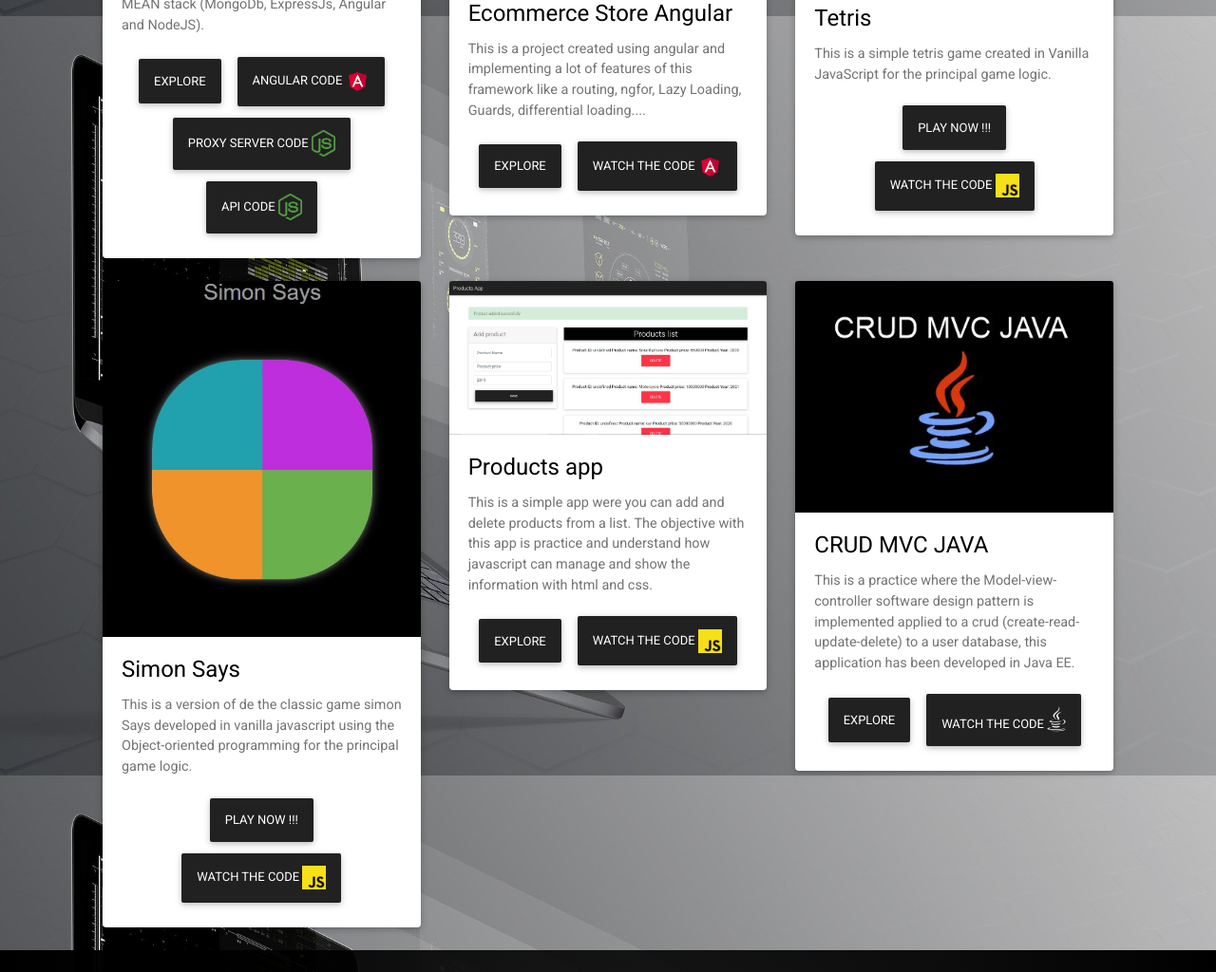
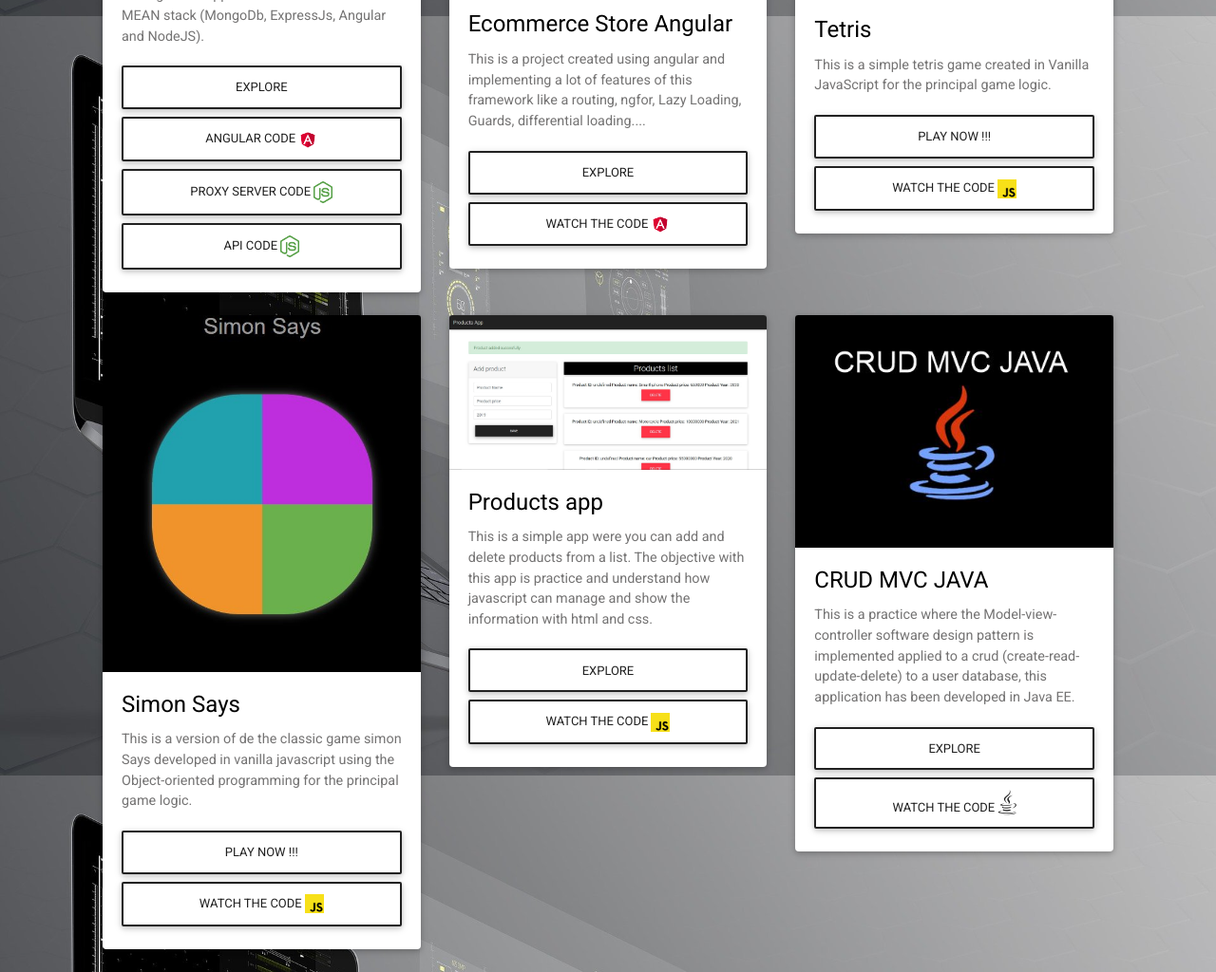
Before and after one commit to DavidCZ94/DavidCz94.github.io, a plain HTML site: page index.html in a window 1280 px wide. Shown: the part 1583-2607 px from the top of the page at 95% size. Drawn offline with nearby package versions, Linux system fonts and the light colour scheme; some packages are replaced by stand-ins of ours; a script that the page names is missing.

Commit message:
Know my projects tittlel and buttoms adjusted.

```diff
--- a/css/styles.css
+++ b/css/styles.css
@@ -146,7 +146,8 @@ body {
 }
 
 #myWork .btn img{
-  width: 25px;
+  width: 20px;
+  margin: 0;
 }
 
 #contact {
--- a/index.html
+++ b/index.html
@@ -107,8 +107,20 @@
       <div class="container text-center">
         <div class="row">
           <div class="col text-upercase">
-            <small class="text-uppercase">Know</small>
-            <h3>my projects</h2>
+            <small class="text-uppercase">
+              <h4>
+                <strong>
+                  Know
+                </strong>
+              </h4>
+            </small>
+            <h3>
+              <h2>
+                <strong>
+                  my projects
+                </strong>
+              </h2>
+            </h2>
           </div>
         </div>
         <div class="row pr-1 pl-1 mr-1 ml-1 pr-md-0 pl-md-0 mr-md-2 ml-md-2">
@@ -131,20 +143,20 @@
                 <p class="card-text">This is an app designed to perform inventory management application created with the MEAN stack (MongoDb, ExpressJs, Angular and NodeJS).</p>
                 <!-- Provides extra visual weight and identifies the primary action in a set of buttons -->
                 <div class="text-center">
-                  <a href="https://relaxed-goldwasser-0f4e20.netlify.app" type="buttom" target="_blank" class="btn btn-dark px-3">
+                  <a href="https://relaxed-goldwasser-0f4e20.netlify.app" type="buttom" target="_blank" class="btn btn-outline-dark btn-block px-3 my-1">
                     Explore
                   </a>
-                  <a href="https://github.com/DavidCZ94/products-app-MEAN-frontend" type="buttom" target="_blank" class="btn btn-dark px-3">
+                  <a href="https://github.com/DavidCZ94/products-app-MEAN-frontend" type="buttom" target="_blank" class="btn btn-outline-dark btn-block px-3 my-1">
                     Angular code
                     <img src="Assets/Angular-Logo.png"alt="Angular logo">
                   </a>
-                  <a href="https://github.com/DavidCZ94/products-app-mean-proxy-server" type="buttom" target="_blank" class="btn btn-dark px-3">
+                  <a href="https://github.com/DavidCZ94/products-app-mean-proxy-server" type="buttom" target="_blank" class="btn btn-outline-dark btn-block px-3 my-1">
                     Proxy server code
-                    <img src="Assets/nodejs-logo.png"alt="Angular logo">
+                    <img src="Assets/nodejs-logo.png"alt="Nodejs logo">
                   </a>
-                  <a href="https://github.com/DavidCZ94/products-app-MEAN-api-server" type="buttom" target="_blank" class="btn btn-dark px-3">
+                  <a href="https://github.com/DavidCZ94/products-app-MEAN-api-server" type="buttom" target="_blank" class="btn btn-outline-dark btn-block px-3 my-1">
                     API code
-                    <img src="Assets/nodejs-logo.png"alt="Angular logo">
+                    <img src="Assets/nodejs-logo.png"alt="NodeJs logo">
                   </a>
                 </div>
               </div>
@@ -171,8 +183,10 @@
                 <p class="card-text">This is a project created using angular and implementing a lot of features of this framework like a routing, ngfor, Lazy Loading, Guards, differential loading....</p>
                 <!-- Provides extra visual weight and identifies the primary action in a set of buttons -->
                 <div class="text-center">
-                  <a href="https://davidcz94.github.io/ecommerce-store-angular/" type="buttom" target="_blank" class="btn btn-dark px-3">Explore</a>
-                  <a href="https://github.com/DavidCZ94/ecommerce-store-angular" type="buttom" target="_blank" class="btn btn-dark px-3">
+                  <a href="https://davidcz94.github.io/ecommerce-store-angular/" type="buttom" target="_blank" class="btn btn-outline-dark btn-block px-3 my-1">
+                    Explore
+                  </a>
+                  <a href="https://github.com/DavidCZ94/ecommerce-store-angular" type="buttom" target="_blank" class="btn btn-outline-dark btn-block px-3 my-1">
                     Watch the code
                     <img src="Assets/Angular-Logo.png"alt="Angular logo">
                   </a>
@@ -201,8 +215,8 @@
                 <p class="card-text">This is a simple tetris game created in Vanilla JavaScript for the principal game logic.</p>
                 <!-- Provides extra visual weight and identifies the primary action in a set of buttons -->
                 <div class="text-center">
-                  <a href="https://davidcz94.github.io/tetris/" type="buttom" target="_blank" class="btn btn-dark px-3">Play Now !!!</a>
-                  <a href="https://github.com/DavidCZ94/tetris" type="buttom" target="_blank" class="btn btn-dark px-3">
+                  <a href="https://davidcz94.github.io/tetris/" type="buttom" target="_blank" class="btn btn-outline-dark btn-block px-3 my-1">Play Now !!!</a>
+                  <a href="https://github.com/DavidCZ94/tetris" type="buttom" target="_blank" class="btn btn-outline-dark btn-block px-3 my-1">
                     Watch the code
                     <img src="Assets/jsLogo.png"alt="Angular logo">
                   </a>
@@ -231,8 +245,8 @@
                 <p class="card-text">This is a version of de the classic game simon Says developed in vanilla javascript using the Object-oriented programming for the principal game logic.</p>
                 <!-- Provides extra visual weight and identifies the primary action in a set of buttons -->
                 <div class="text-center">
-                  <a href="https://davidcz94.github.io/simonSays/" type="buttom" target="_blank" class="btn btn-dark px-3">Play Now !!!</a>
-                  <a href="https://github.com/DavidCZ94/simonSays" type="buttom" target="_blank" class="btn btn-dark px-3">
+                  <a href="https://davidcz94.github.io/simonSays/" type="buttom" target="_blank" class="btn btn-outline-dark btn-block px-3 my-1">Play Now !!!</a>
+                  <a href="https://github.com/DavidCZ94/simonSays" type="buttom" target="_blank" class="btn btn-outline-dark btn-block px-3 my-1">
                     Watch the code
                     <img src="Assets/jsLogo.png"alt="Angular logo">
                   </a>
@@ -261,8 +275,8 @@
                 <p class="card-text">This is a simple app were you can add and delete products from a list. The objective with this app is practice and understand how javascript can manage and show the information with html and css.</p>
                 <!-- Provides extra visual weight and identifies the primary action in a set of buttons -->
                 <div class="text-center">
-                  <a href="https://davidcz94.github.io/productApp/" type="buttom" target="_blank" class="btn btn-dark px-3">Explore</a>
-                  <a href="https://github.com/DavidCZ94/productApp" type="buttom" target="_blank" class="btn btn-dark px-3">
+                  <a href="https://davidcz94.github.io/productApp/" type="buttom" target="_blank" class="btn btn-outline-dark btn-block px-3 my-1">Explore</a>
+                  <a href="https://github.com/DavidCZ94/productApp" type="buttom" target="_blank" class="btn btn-outline-dark btn-block px-3 my-1">
                     Watch the code
                     <img src="Assets/jsLogo.png"alt="Angular logo">
                   </a>
@@ -292,8 +306,8 @@
                 <p class="card-text">This is a practice where the Model-view-controller software design pattern is implemented applied to a crud (create-read-update-delete) to a user database, this application has been developed in Java EE.</p>
                 <!-- Provides extra visual weight and identifies the primary action in a set of buttons -->
                 <div class="text-center">
-                  <a href="https://crud-mvc-java.herokuapp.com/" type="buttom" target="_blank" class="btn btn-dark px-3">Explore</a>
-                  <a href="https://github.com/DavidCZ94/CRUD-MVC-JAVA" type="buttom" target="_blank" class="btn btn-dark px-3">
+                  <a href="https://crud-mvc-java.herokuapp.com/" type="buttom" target="_blank" class="btn btn-outline-dark btn-block px-3 my-1">Explore</a>
+                  <a href="https://github.com/DavidCZ94/CRUD-MVC-JAVA" type="buttom" target="_blank" class="btn btn-outline-dark btn-block px-3 my-1">
                     Watch the code
                     <i class="fab fa-java fa-2x"></i>
                   </a>
```
